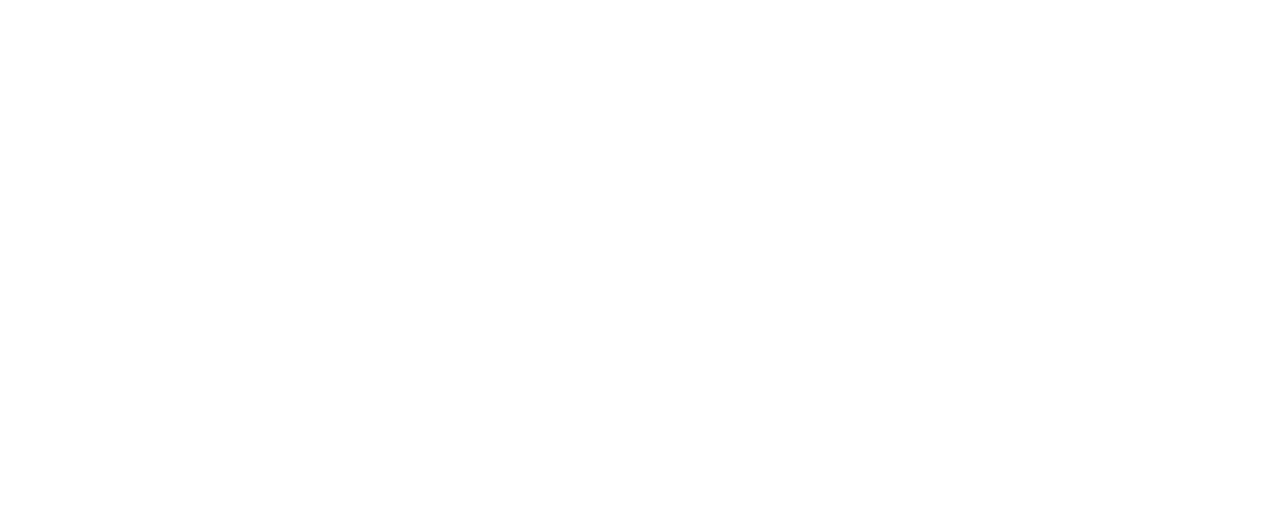
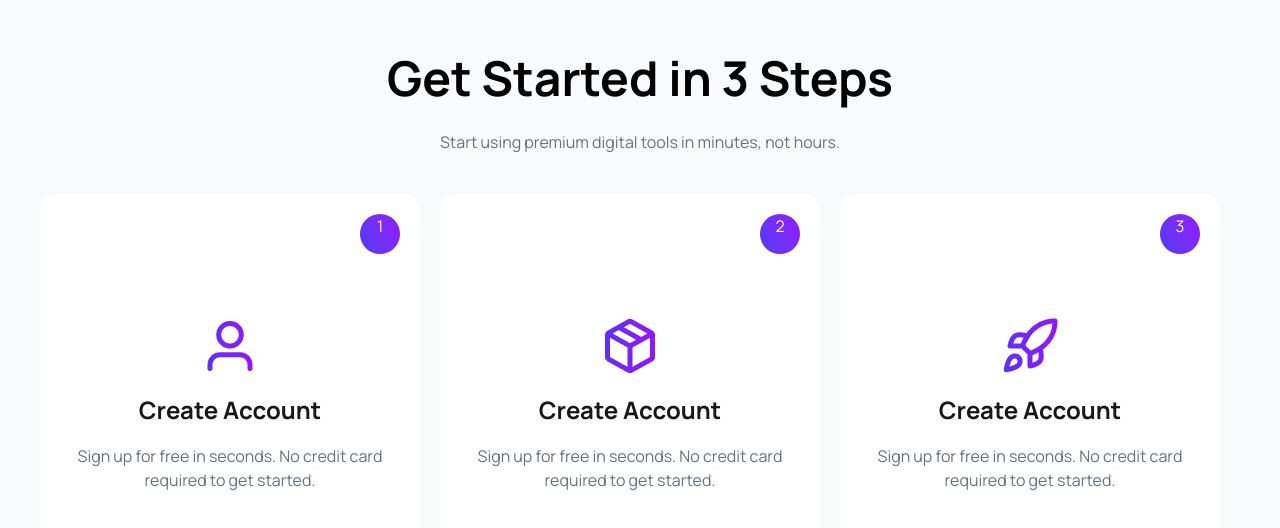
Before and after one commit to Sun4n/Digital-Tool, a React (Vite) app: page / in a window 1280 px wide. Shown: the part 2787-3315 px from the top of the page. Before the commit the page ends 2509 px from the top, so only its background shows below. Built offline with nearby package versions, Linux system fonts and the light colour scheme.

Commit message:
build steps section

```diff
--- a/src/App.jsx
+++ b/src/App.jsx
@@ -5,6 +5,7 @@
 import NavBar from './Component/NavBar/NavBar'
 import Premium from './Component/Premium/Premium'
 import Rating from './Component/Rating/Rating'
+import Step from './Component/Steps/Step'
 
 function App() {
   const product = async()=>{
@@ -24,6 +25,7 @@
       <Premium productPromise = {productPromise}></Premium>
 
       </Suspense>
+      <Step></Step>
     </>
   )
 }
--- /dev/null
+++ b/src/Component/Steps/Step.jsx
@@ -0,0 +1,56 @@
+import React from 'react';
+import userIcon from '../../assets/user.png'
+import rocketIcon from '../../assets/rocket.png'
+import packageIcon from '../../assets/package.png'
+
+const Step = () => {
+    return (
+        <div className='bg-[#F9FAFC] h-[767px] mt-[200px]'>
+            <div className=' mx-auto max-w-[1200px] pt-[120px] text-center'>
+                <h2 className='font-bold text-black text-[48px]'>Get Started in 3 Steps</h2>
+                <p className='text-[1rem] mt-4 text-[#627382]'>Start using premium digital tools in minutes, not hours.</p>
+                <div className='grid grid-cols-3 mt-[40px]'>
+                    <div className='bg-white w-[380px] h-[380px] rounded-[16px] '>
+                        <div className='ml-[320px] pt-[20px]'>
+                            <div className='w-[40px] h-[40px] bg-linear-65 from-[#4F39F6] to-[#9514FA] rounded-full '>
+                                <p className='text-white text-cente'>1</p>
+                            </div>
+                        </div>
+                        <div className='flex flex-col justify-center items-center h-[300px] space-y-4 '>
+                            <img src={userIcon} alt="" className='text-center inline' />
+                            <h2 className='font-bold text-[24px]'>Create Account</h2>
+                            <p className='w-[380px] text-[#627382] px-[24px]'>Sign up for free in seconds. No credit card required to get started.</p>
+                        </div>
+                    </div>
+                    <div className='bg-white w-[380px] h-[380px] rounded-[16px] '>
+                        <div className='ml-[320px] pt-[20px]'>
+                            <div className='w-[40px] h-[40px] bg-linear-65 from-[#4F39F6] to-[#9514FA] rounded-full '>
+                                <p className='text-white text-center'>2</p>
+                            </div>
+                        </div>
+                        <div className='flex flex-col justify-center items-center h-[300px] space-y-4 '>
+                            <img src={packageIcon} alt="" className='text-center inline' />
+                            <h2 className='font-bold text-[24px]'>Create Account</h2>
+                            <p className='w-[380px] text-[#627382] px-[24px]'>Sign up for free in seconds. No credit card required to get started.</p>
+                        </div>
+                    </div>
+                    <div className='bg-white w-[380px] h-[380px] rounded-[16px] '>
+                        <div className='ml-[320px] pt-[20px]'>
+                            <div className='w-[40px] h-[40px] bg-linear-65 from-[#4F39F6] to-[#9514FA] rounded-full '>
+                                <p className='text-white text-center'>3</p>
+                            </div>
+                        </div>
+                        <div className='flex flex-col justify-center items-center h-[300px] space-y-4 '>
+                            <img src={rocketIcon} alt="" className='text-center inline' />
+                            <h2 className='font-bold text-[24px]'>Create Account</h2>
+                            <p className='w-[380px] text-[#627382] px-[24px]'>Sign up for free in seconds. No credit card required to get started.</p>
+                        </div>
+                    </div>
+                </div>
+            </div>
+
+        </div>
+    );
+};
+
+export default Step;
```
